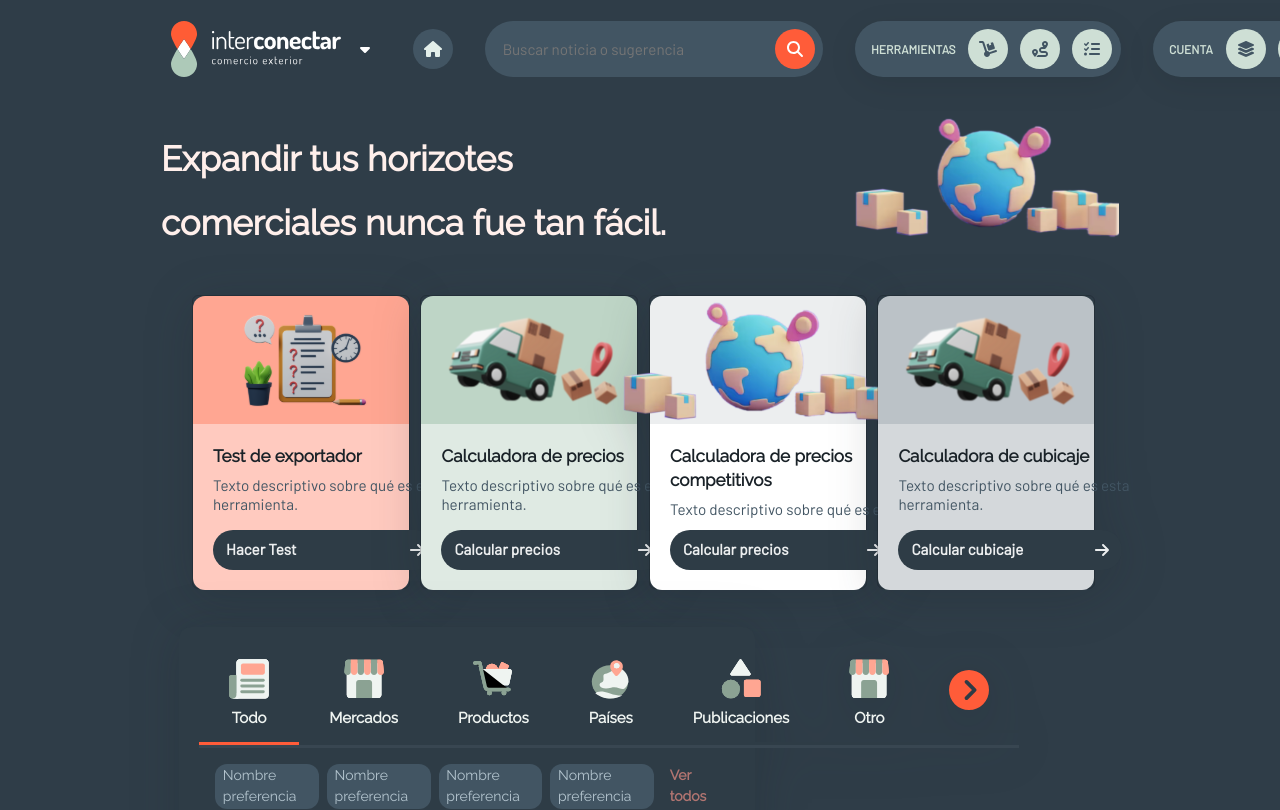
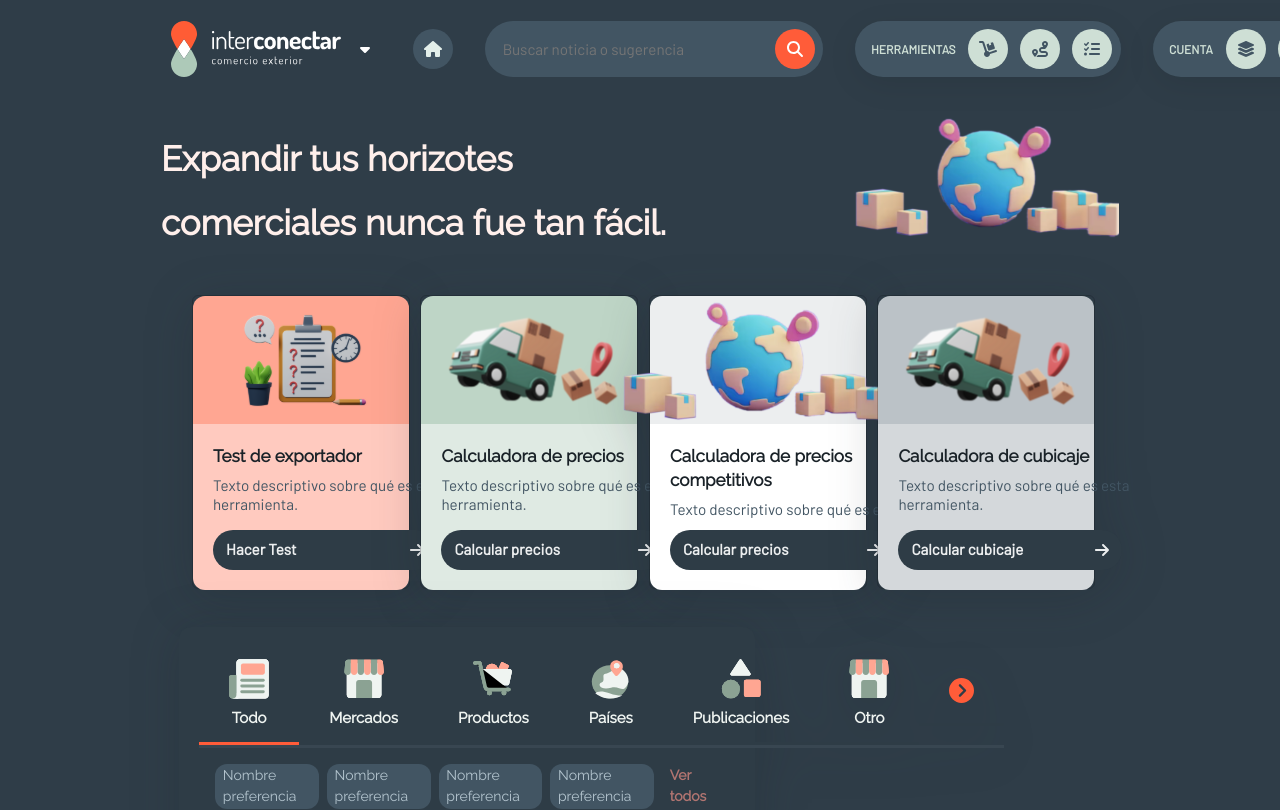
Before and after one commit to AndrewBabativa/IC, a React (Create React App) app: page / in a window 1280 px wide. Shown: the top 810 px of the page. Built offline with nearby package versions, Linux system fonts and the light colour scheme.

Commit message:
boton tabs

```diff
--- a/src/components/Main/Main.css
+++ b/src/components/Main/Main.css
@@ -46,6 +46,11 @@
     height: 40px;
     width: 40px;
     margin-bottom: 8px;
+}
+
+.tab-icon:last-child {
+    height: 25px;
+    width: 25px;
 }
 
 .tab-text {
```
